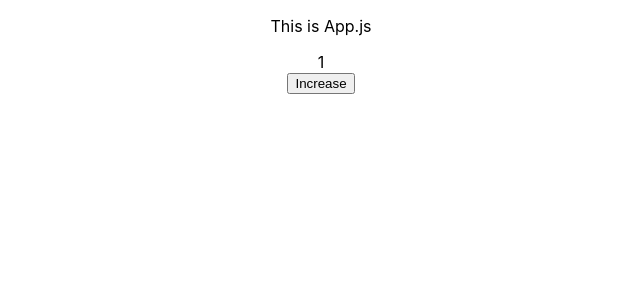
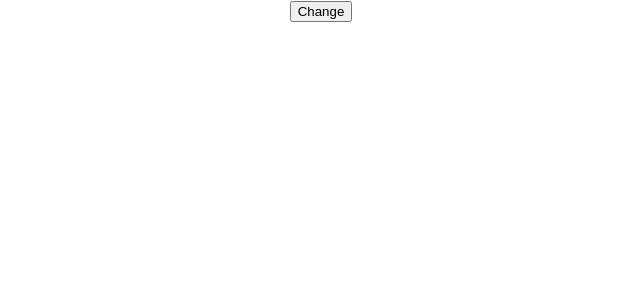
Before and after one commit to ankushk1/sep22-react, a React (Create React App) app: page / in a window 1280 px wide. Shown: the top 300 px of the page, without its empty margins (319-959 px from the left). Built offline with nearby package versions, Linux system fonts and the light colour scheme.

Commit message:
Added State updated for arrays and objects

```diff
--- a/src/App.js
+++ b/src/App.js
@@ -3,13 +3,15 @@ import './App.css';
 import Component1 from './Components/Component1';
 import Component2 from './Components/component2';
 import StateComp from './Components/StateComp';
+import StateComp2 from './Components/StateComp2';
+import ObjComp from './Components/ObjComp';
 
 function App() {
   return (
     <div className="App">
-      <p>This is App.js</p>
-      {/* <Component1/> */}
-      <StateComp/>
+      {/* <StateComp/> */}
+      {/* <StateComp2/> */}
+      <ObjComp/>
     </div>
   );
 }
--- /dev/null
+++ b/src/Components/ObjComp.js
@@ -0,0 +1,49 @@
+import React, { useState } from "react";
+
+const ObjComp = () => {
+  // const [userData, setUserData] = useState({
+  //   firstName: "Jon",
+  //   lastName: "Doe"
+  // });
+
+  // const changeFirstName = () => {
+  //   setUserData({ ...userData, firstName: "SAM" });
+  // };
+
+  // const changeLastName = () => {
+  //   setUserData({ ...userData, lastName: "XYZ" });
+  // };
+
+  const [userArr, setUserArr] = useState([
+    {
+      id: Math.floor(Math.random() * 10),
+      age: Math.floor(Math.random() * 100)
+    }
+  ]);
+
+  const addNewUser = () => {
+    // const cloneArr = [...userArr];
+    // cloneArr.push({
+    //   id: Math.floor(Math.random() * 10),
+    //   age: Math.floor(Math.random() * 100)
+    // });
+    setUserArr([
+      ...userArr,
+      {
+        id: Math.floor(Math.random() * 10),
+        age: Math.floor(Math.random() * 100)
+      }
+    ]);
+  };
+
+  console.log(userArr);
+  return (
+    <div>
+      <div>
+        <button onClick={addNewUser}>Change </button>
+      </div>
+    </div>
+  );
+};
+
+export default ObjComp;
--- a/src/Components/StateComp.js
+++ b/src/Components/StateComp.js
@@ -7,9 +7,10 @@ const StateComp = () => {
   // const [num, setNum] = useState(5)
 
   function increase() {
-    setIndex(index + 1);
-    setIndex((prevState) => prevState + 1); // 1
+    // setIndex(index + 1);
+    // setIndex((prevState) => prevState + 1); // 1
     // setIndex((prevState) => prevState + 1); // 2
+    index += 1;
   }
 
   // const increaseNum = (incrementer) => {
--- /dev/null
+++ b/src/Components/StateComp2.js
@@ -0,0 +1,65 @@
+import React, { useState } from "react";
+
+const StateComp2 = () => {
+  // const [arr, setArr] = useState([1, 2, 3]);
+
+  // const changeArr = () => {
+  //   // Creating the copy of the array
+  //   const copyArr = [...arr];
+  //   // Updatting the copy
+  //   copyArr[2] = 40;
+
+  //   // Updating the state
+  //   setArr(copyArr);
+  // };
+
+  const [obj, setObj] = useState({
+    name: "ABC",
+    age: 20,
+    address: {
+      houseNum: 30,
+      city: "delhi",
+      hobbies: {
+        name: "Cricket"
+      }
+    }
+  });
+
+  const change = () => {
+    // const cloneObj = { ...obj , name: "XYZ" };
+    // setObj(cloneObj);
+    // setObj(
+    //   prevState => ({...prevState,
+    //   address: {...prevState.address, city: "Mumbai"}
+    // }));
+
+    const cloneObj = {
+      ...obj,
+      address: {
+        ...obj.address,
+        houseNum: 40,
+        city: "Mumbai",
+        hobbies: { name: "Football" }
+      }
+    };
+    // const cloneObj = { ...obj};
+    // cloneObj.address.city = "Mumbai"
+    // cloneObj.address.houseNum = 40
+    // cloneObj.address.hobbies.name = "Football"
+    setObj(cloneObj);
+  };
+
+  return (
+    <div>
+      StateComp2
+      <div>{obj.name}</div>
+      <div>{obj.age}</div>
+      <div>{obj.address.city}</div>
+      <div>
+        <button onClick={() => change()}>Change</button>
+      </div>
+    </div>
+  );
+};
+
+export default StateComp2;
```
